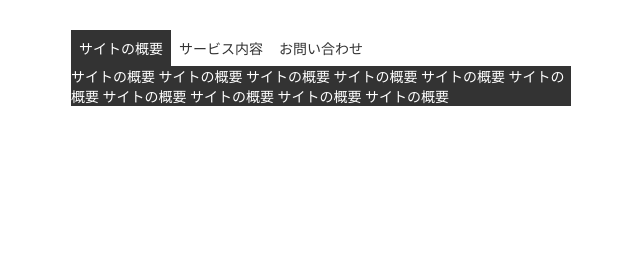
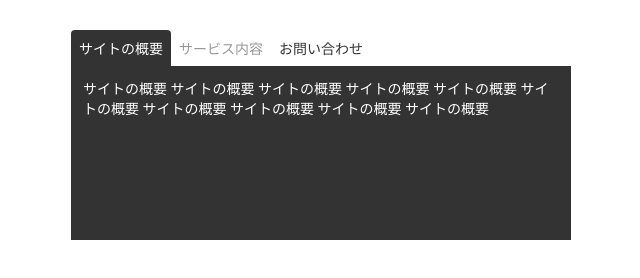
Before and after one commit to okapeeokapee/tabpra, a plain HTML site: page index.html in a window 1280 px wide. In both pictures the pointer is over the link "サービス内容". Shown: the whole page, without its empty margins (319-959 px from the left). Drawn offline with Linux system fonts and the light colour scheme.

Commit message:
hover not.active→opacity 0.4

```diff
--- a/css/styles.css
+++ b/css/styles.css
@@ -19,15 +19,23 @@ body{
   padding: 8px 0;
   color: #333;
   text-decoration: none;
+  border-radius: 4px 4px 0 0;
 }
 .menu li a.active{
   background: #333;
   color: #fff;
 }
+.menu li a:not(.active):hover{
+  opacity: 0.5;
+  transition: opacity 0.4s;
+}
+
 .content.active{
   background: #333;
   color: #fff;
   display: block;
+  min-height: 150px;
+  padding:12px ;
 }
 .content{
   display: none;
```
